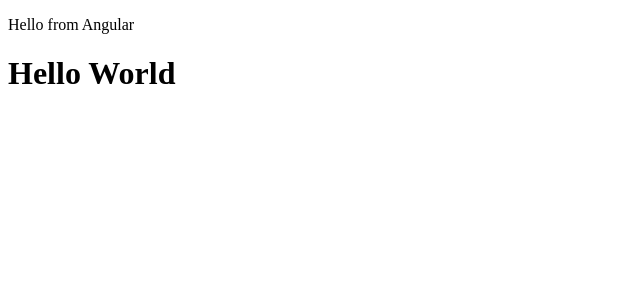
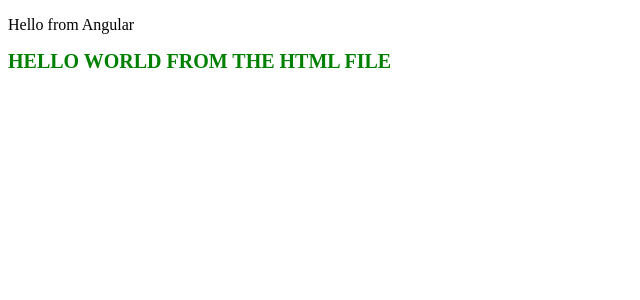
Before and after one commit to amit9031jsr/angularApp, an Angular app: page / in a window 1280 px wide. Shown: the top 300 px of the page, without its empty margins (0-640 px from the left). Built offline with nearby package versions, Linux system fonts and the light colour scheme.

Commit message:
Template Files Stylesheets

```diff
--- a/src/app/app.module.ts
+++ b/src/app/app.module.ts
@@ -1,4 +1,4 @@
-import { SandboxComponent } from './components/sandbox.component';
+import { SandboxComponent } from './components/sandbox/sandbox.component';
 import { BrowserModule } from '@angular/platform-browser'; //displaying our app in the browser
 import { NgModule } from '@angular/core';
 
--- a/src/app/components/Customer.ts
+++ /dev/null
@@ -1,5 +0,0 @@
-export interface Customer{
-    id:number,
-    name:string,
-    email:string
-}
--- a/src/app/components/sandbox.component.ts
+++ /dev/null
@@ -1,40 +0,0 @@
-import { Customer } from './Customer';
-import { Component } from '@angular/core';
-
-@Component({ //component decorator
-    selector:'sandbox',
-    template:`<h1>Hello World</h1>`
-})
-
-export class SandboxComponent{
-// property
-    customer:Customer;
-    customers:Customer[];
-
-    constructor(){
-        this.customer = {
-            id:1,
-            name:'Amit Mandal',
-            email:'amit@gmail.com'
-        }
-
-        this.customers = [
-            {
-                id:1,
-                name:'Amit Mandal',
-                email:'amit@gmail.com'
-            },
-            {
-                id:2,
-                name:'Priyank Verma',
-                email:'priyank@gmail.com'
-            },
-            {
-                id:3,
-                name:'Ravi Seth',
-                email:'ravi@gmail.com'
-            }
-        ]
-    }
-
-}
--- /dev/null
+++ b/src/app/components/sandbox/sandbox.component.css
@@ -0,0 +1,5 @@
+.special{
+    color:green;
+    font-size:20px;
+    text-transform:uppercase;
+}
--- /dev/null
+++ b/src/app/components/sandbox/sandbox.component.html
@@ -0,0 +1 @@
+<h1 class="special">Hello World From the HTML File</h1>
```
Also changed, not shown: src/app/components/sandbox/sandbox.component.ts (added, +19 -0 lines).
